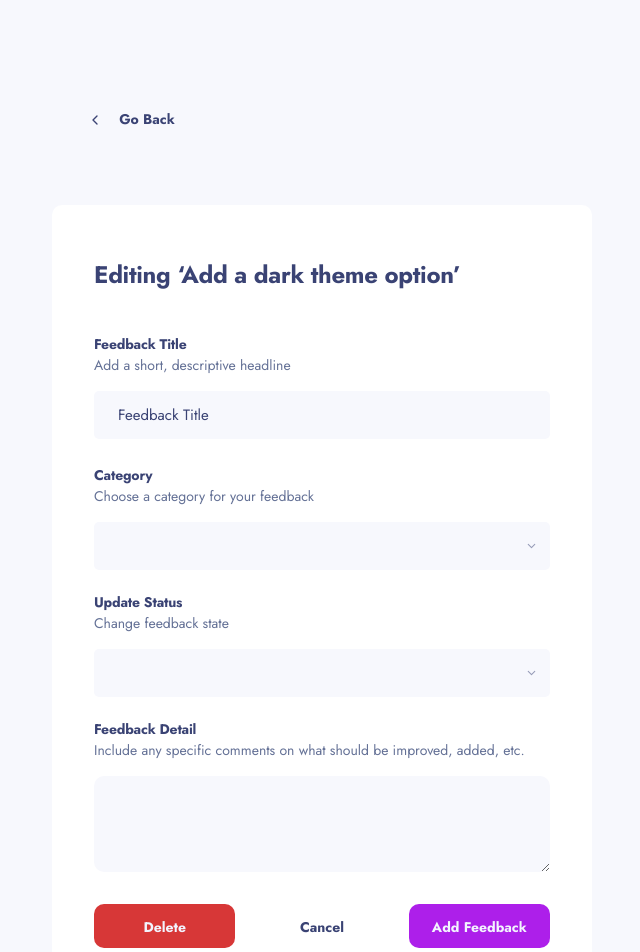
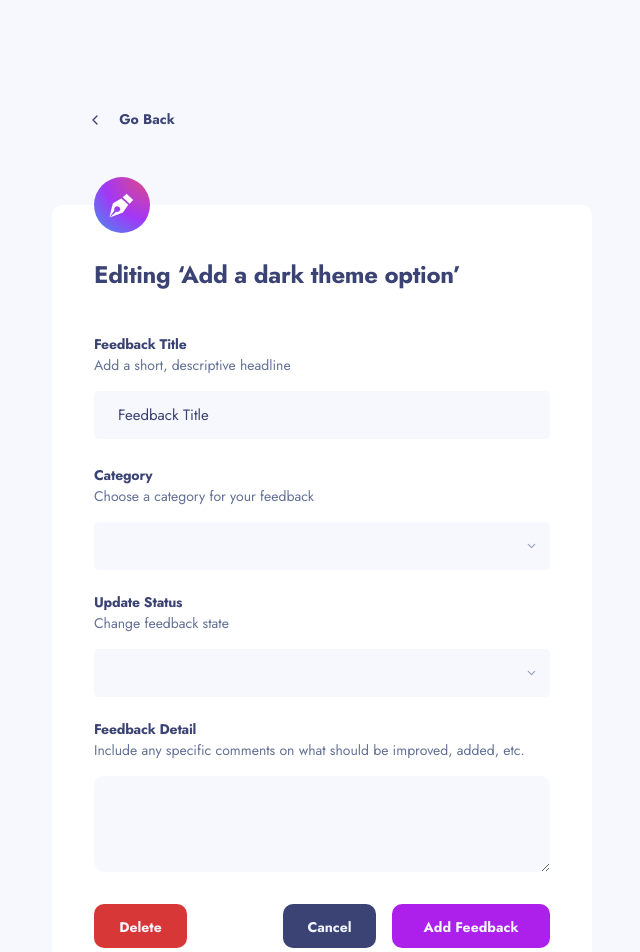
Before and after one commit to keremenen/product-feedback-app, a Next.js app: page /feedbacks/1/edit in a window 1280 px wide. Shown: the top 952 px of the page, without its empty margins (318-958 px from the left). Built offline with nearby package versions, Linux system fonts and the light colour scheme.

Commit message:
Fix icon in Edit page

```diff
--- a/src/app/feedbacks/[id]/edit/page.tsx
+++ b/src/app/feedbacks/[id]/edit/page.tsx
@@ -12,18 +12,19 @@ import {
 import { Textarea } from "@/components/ui/textarea";
 import BackNavigation from "@/components/back-navigation";
 import FormWrapper from "@/components/form-wrapper";
-// import FormLogo from "@/components/form-logo";
 import FormTitle from "@/components/form-title";
 import FormControls from "@/components/form-controls";
 import FormBody from "@/components/form-body";
-// import editIcon from "@/icons/icon-edit-feedback.svg";
+import EditIcon from "@/icons/icon-edit-feedback.svg";
 
 export default function EditPage() {
   return (
     <main className="mx-auto mt-24 flex max-w-[540px] flex-col">
       <BackNavigation />
       <FormWrapper>
-        {/* <FormLogo icon={editIcon} /> */}
+        <div className="absolute -top-7 size-14">
+          <EditIcon />
+        </div>
 
         <FormTitle>Editing ‘Add a dark theme option’</FormTitle>
 
@@ -103,8 +104,10 @@ export default function EditPage() {
           </div>
         </FormBody>
         <FormControls>
-          <Button variant={"warning"}>Delete</Button>
-          <Button variant={"dark"}>Cancel</Button>
+          <Button variant={"warning"} className="mr-auto w-[93px]">
+            Delete
+          </Button>
+          <Button className="w-[93px] bg-secondary-dark-blue">Cancel</Button>
           <Button>Add Feedback</Button>
         </FormControls>
       </FormWrapper>
```
Also changed, not shown: src/icons/icon-edit-feedback.svg.
